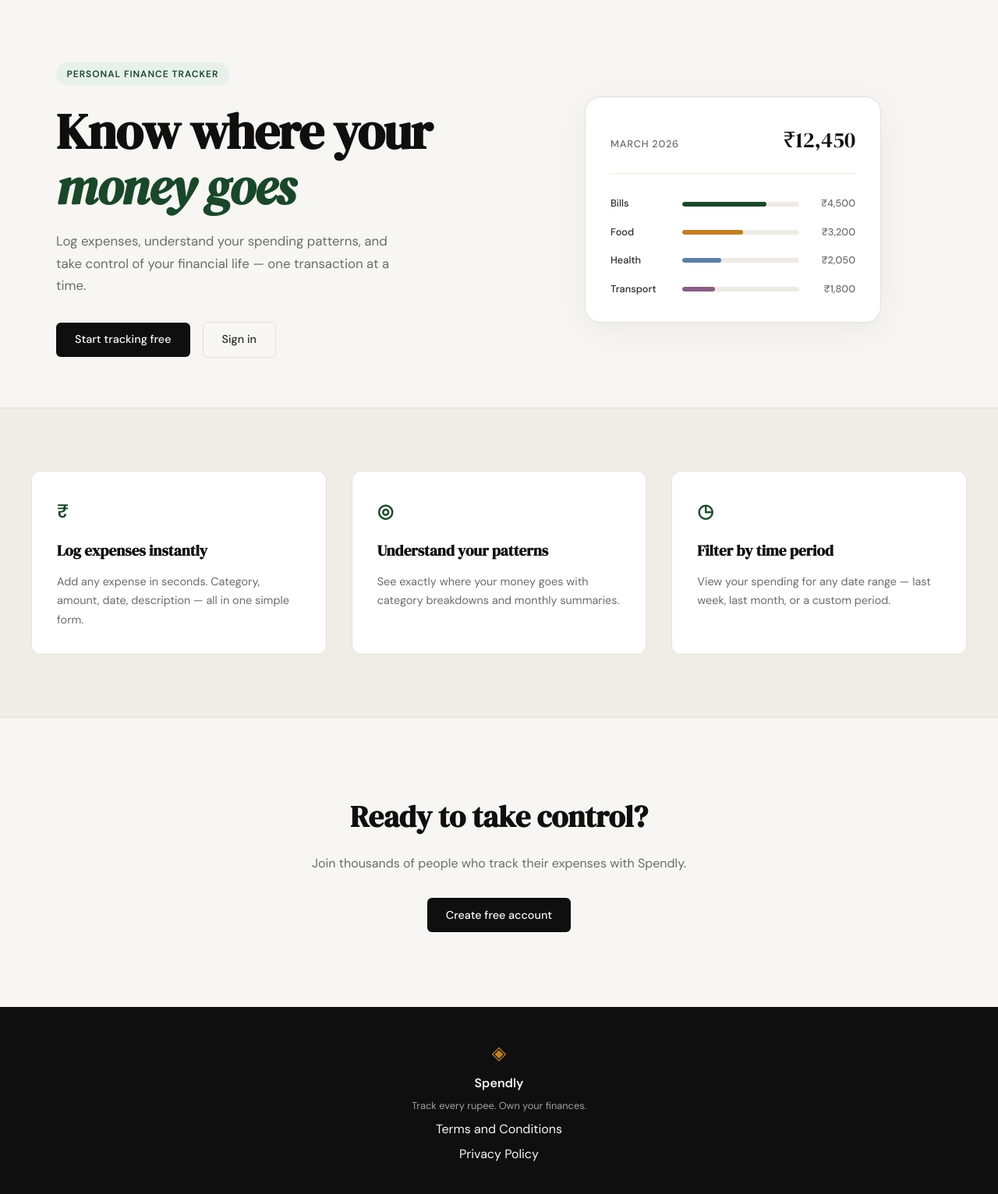
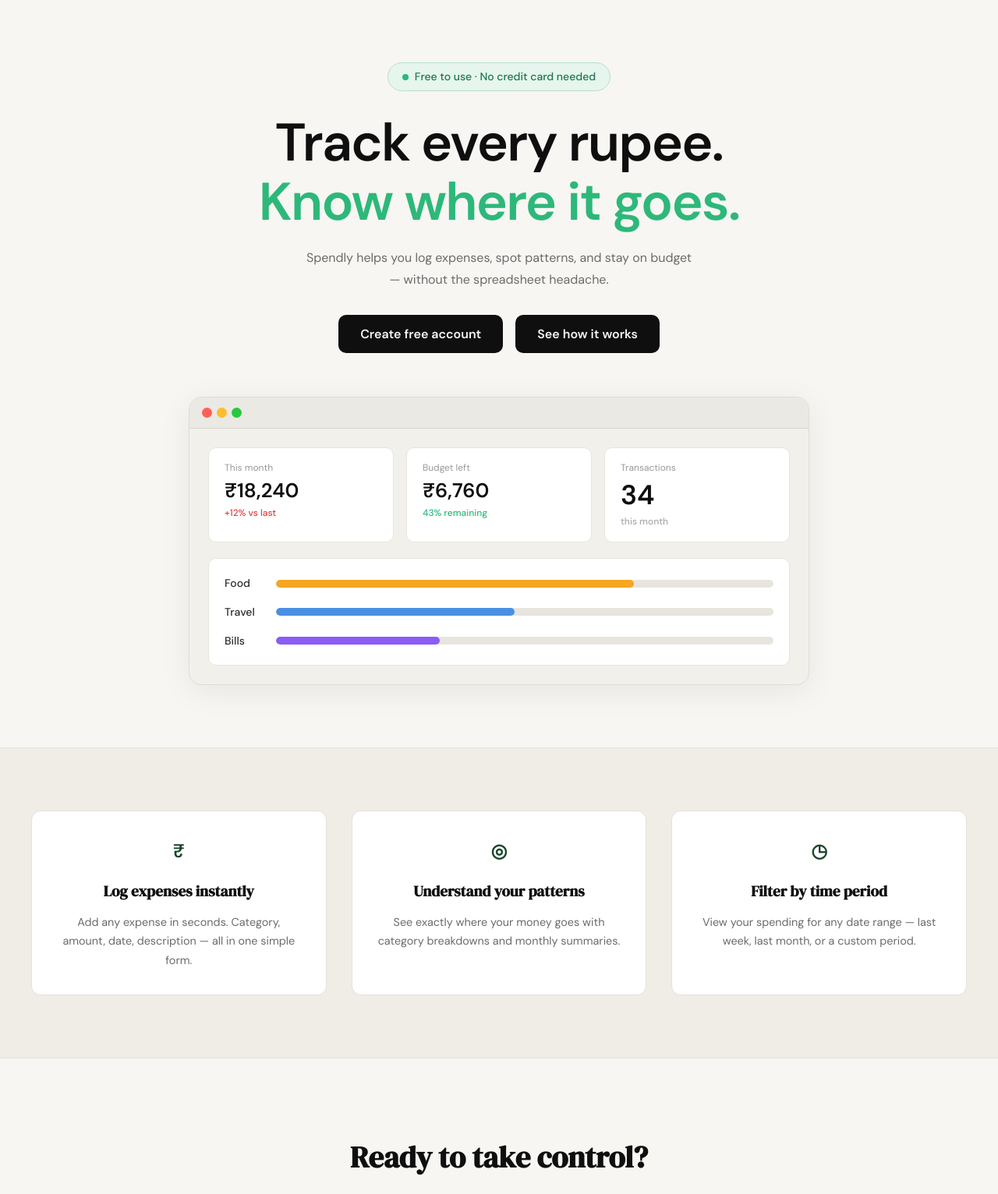
Before and after one commit to hugaraishwarya121/Spendily, a Flask app: page / in a window 1280 px wide. Shown: the part 61-1593 px from the top of the page at 78% size. Run offline with Flask 3, Linux system fonts and the light colour scheme.

Commit message:
landing: redesign hero section to match mockup

```diff
--- /dev/null
+++ b/static/css/landing.css
@@ -0,0 +1,217 @@
+/* ------------------------------------------------------------------ */
+/* Hero — centered layout (landing page only)                          */
+/* ------------------------------------------------------------------ */
+
+.lp-hero {
+    display: flex;
+    flex-direction: column;
+    align-items: center;
+    text-align: center;
+    padding: 5rem 2rem 5rem;
+    max-width: 860px;
+    margin: 0 auto;
+}
+
+/* Badge pill */
+.lp-badge {
+    display: inline-flex;
+    align-items: center;
+    gap: 0.5rem;
+    background: #e6f5ed;
+    color: #1a7a4a;
+    font-size: 0.875rem;
+    font-weight: 500;
+    padding: 0.4rem 1.1rem;
+    border-radius: 999px;
+    border: 1px solid #b8dfc8;
+    margin-bottom: 1.75rem;
+}
+
+.lp-badge-dot {
+    width: 8px;
+    height: 8px;
+    background: #2db87a;
+    border-radius: 50%;
+    flex-shrink: 0;
+}
+
+/* Heading */
+.lp-heading {
+    font-family: var(--font-body);
+    font-weight: 800;
+    font-size: clamp(2.75rem, 6vw, 4.25rem);
+    line-height: 1.12;
+    letter-spacing: -0.025em;
+    color: var(--ink);
+    margin-bottom: 1.25rem;
+}
+
+.lp-heading-green {
+    color: #2db87a;
+}
+
+/* Subtitle */
+.lp-sub {
+    font-size: 1rem;
+    color: var(--ink-muted);
+    line-height: 1.7;
+    max-width: 500px;
+    margin: 0 auto 2rem;
+    text-align: center;
+}
+
+/* Action buttons */
+.lp-actions {
+    display: flex;
+    gap: 1rem;
+    align-items: center;
+    justify-content: center;
+    margin-bottom: 3.5rem;
+}
+
+.lp-btn {
+    padding: 0.75rem 1.75rem;
+    border-radius: 10px;
+    font-size: 1rem;
+    font-weight: 600;
+}
+
+/* Browser mockup */
+.lp-browser {
+    width: 100%;
+    max-width: 800px;
+    background: #f2f0eb;
+    border: 1px solid #e0ddd5;
+    border-radius: 16px;
+    overflow: hidden;
+    box-shadow: 0 8px 40px rgba(0, 0, 0, 0.07);
+}
+
+.lp-chrome {
+    display: flex;
+    align-items: center;
+    gap: 6px;
+    padding: 0.8rem 1rem;
+    background: #ebe9e3;
+    border-bottom: 1px solid #d8d5cd;
+}
+
+.lp-dot {
+    width: 13px;
+    height: 13px;
+    border-radius: 50%;
+}
+
+.lp-dot-red    { background: #ff5f57; }
+.lp-dot-yellow { background: #ffbc2e; }
+.lp-dot-green  { background: #28c840; }
+
+.lp-browser-body {
+    padding: 1.5rem;
+}
+
+/* Stat cards */
+.lp-stats {
+    display: grid;
+    grid-template-columns: repeat(3, 1fr);
+    gap: 1rem;
+    margin-bottom: 1.25rem;
+}
+
+.lp-stat {
+    background: #ffffff;
+    border: 1px solid #e8e5de;
+    border-radius: 10px;
+    padding: 1rem 1.25rem;
+    text-align: left;
+}
+
+.lp-stat-label {
+    font-size: 0.75rem;
+    color: #999;
+    margin-bottom: 0.3rem;
+}
+
+.lp-stat-value {
+    font-size: 1.6rem;
+    font-weight: 600;
+    color: #0f0f0f;
+    line-height: 1.15;
+}
+
+.lp-stat-xl { font-size: 2.2rem; }
+
+.lp-stat-change {
+    font-size: 0.75rem;
+    margin-top: 0.3rem;
+    font-weight: 500;
+}
+
+.lp-red   { color: #e04040; }
+.lp-green { color: #2db87a; }
+.lp-muted { color: #aaa; }
+
+/* Category bars card */
+.lp-bars-card {
+    background: #ffffff;
+    border: 1px solid #e8e5de;
+    border-radius: 10px;
+    padding: 1.25rem;
+    display: flex;
+    flex-direction: column;
+    gap: 0.9rem;
+}
+
+.lp-bar-row {
+    display: grid;
+    grid-template-columns: 52px 1fr;
+    align-items: center;
+    gap: 0.85rem;
+}
+
+.lp-bar-label {
+    font-size: 0.875rem;
+    font-weight: 500;
+    color: #2d2d2d;
+    text-align: left;
+}
+
+.lp-bar-track {
+    height: 10px;
+    background: #e8e5de;
+    border-radius: 999px;
+    overflow: hidden;
+}
+
+.lp-bar {
+    height: 100%;
+    border-radius: 999px;
+}
+
+.lp-orange { background: #f5a623; }
+.lp-blue   { background: #4a90e2; }
+.lp-purple { background: #8b5cf6; }
+
+/* ------------------------------------------------------------------ */
+/* Features & CTA — center alignment                                   */
+/* ------------------------------------------------------------------ */
+
+.features-inner {
+    text-align: center;
+}
+
+.feature-card {
+    text-align: center;
+}
+
+.cta-section {
+    text-align: center;
+}
+
+/* ------------------------------------------------------------------ */
+/* Responsive */
+@media (max-width: 640px) {
+    .lp-stats { grid-template-columns: 1fr; }
+    .lp-actions { flex-direction: column; width: 100%; }
+    .lp-btn { width: 100%; text-align: center; }
+}
--- a/templates/landing.html
+++ b/templates/landing.html
@@ -2,59 +2,68 @@
 
 {% block title %}Spendly — Track Every Rupee{% endblock %}
 
+{% block head %}
+<link rel="stylesheet" href="{{ url_for('static', filename='css/landing.css') }}">
+{% endblock %}
+
 {% block content %}
 
-<section class="hero">
-    <div class="hero-inner">
-        <div class="hero-badge">Personal Finance Tracker</div>
-        <h1 class="hero-title">
-            Know where your<br>
-            <em>money goes</em>
+<section class="lp-hero">
+    <div class="lp-hero-text">
+        <div class="lp-badge">
+            <span class="lp-badge-dot"></span>
+            Free to use · No credit card needed
+        </div>
+        <h1 class="lp-heading">
+            Track every rupee.<br>
+            <span class="lp-heading-green">Know where it goes.</span>
         </h1>
-        <p class="hero-subtitle">
-            Log expenses, understand your spending patterns,
-            and take control of your financial life —
-            one transaction at a time.
+        <p class="lp-sub">
+            Spendly helps you log expenses, spot patterns, and stay
+            on budget — without the spreadsheet headache.
         </p>
-        <div class="hero-actions">
-            <a href="{{ url_for('register') }}" class="btn-primary">Start tracking free</a>
-            <a href="{{ url_for('login') }}" class="btn-ghost">Sign in</a>
+        <div class="lp-actions">
+            <a href="{{ url_for('register') }}" class="btn-primary lp-btn">Create free account</a>
+            <a href="#features" class="btn-primary lp-btn">See how it works</a>
         </div>
     </div>
-    <div class="hero-visual">
-        <div class="mock-card">
-            <div class="mock-card-header">
-                <span class="mock-label">March 2026</span>
-                <span class="mock-total">₹12,450</span>
+
+    <div class="lp-browser">
+        <div class="lp-chrome">
+            <span class="lp-dot lp-dot-red"></span>
+            <span class="lp-dot lp-dot-yellow"></span>
+            <span class="lp-dot lp-dot-green"></span>
+        </div>
+        <div class="lp-browser-body">
+            <div class="lp-stats">
+                <div class="lp-stat">
+                    <div class="lp-stat-label">This month</div>
+                    <div class="lp-stat-value">₹18,240</div>
+                    <div class="lp-stat-change lp-red">+12% vs last</div>
+                </div>
+                <div class="lp-stat">
+                    <div class="lp-stat-label">Budget left</div>
+                    <div class="lp-stat-value">₹6,760</div>
+                    <div class="lp-stat-change lp-green">43% remaining</div>
+                </div>
+                <div class="lp-stat">
+                    <div class="lp-stat-label">Transactions</div>
+                    <div class="lp-stat-value lp-stat-xl">34</div>
+                    <div class="lp-stat-change lp-muted">this month</div>
+                </div>
             </div>
-            <div class="mock-bars">
-                <div class="mock-bar-row">
-                    <span class="mock-cat">Bills</span>
-                    <div class="mock-bar-track">
-                        <div class="mock-bar" style="width: 72%"></div>
-                    </div>
-                    <span class="mock-amt">₹4,500</span>
+            <div class="lp-bars-card">
+                <div class="lp-bar-row">
+                    <span class="lp-bar-label">Food</span>
+                    <div class="lp-bar-track"><div class="lp-bar lp-orange" style="width:72%"></div></div>
                 </div>
-                <div class="mock-bar-row">
-                    <span class="mock-cat">Food</span>
-                    <div class="mock-bar-track">
-                        <div class="mock-bar mock-bar-2" style="width: 52%"></div>
-                    </div>
-                    <span class="mock-amt">₹3,200</span>
+                <div class="lp-bar-row">
+                    <span class="lp-bar-label">Travel</span>
+                    <div class="lp-bar-track"><div class="lp-bar lp-blue" style="width:48%"></div></div>
                 </div>
-                <div class="mock-bar-row">
-                    <span class="mock-cat">Health</span>
-                    <div class="mock-bar-track">
-                        <div class="mock-bar mock-bar-3" style="width: 33%"></div>
-                    </div>
-                    <span class="mock-amt">₹2,050</span>
-                </div>
-                <div class="mock-bar-row">
-                    <span class="mock-cat">Transport</span>
-                    <div class="mock-bar-track">
-                        <div class="mock-bar mock-bar-4" style="width: 28%"></div>
-                    </div>
-                    <span class="mock-amt">₹1,800</span>
+                <div class="lp-bar-row">
+                    <span class="lp-bar-label">Bills</span>
+                    <div class="lp-bar-track"><div class="lp-bar lp-purple" style="width:33%"></div></div>
                 </div>
             </div>
         </div>
```
